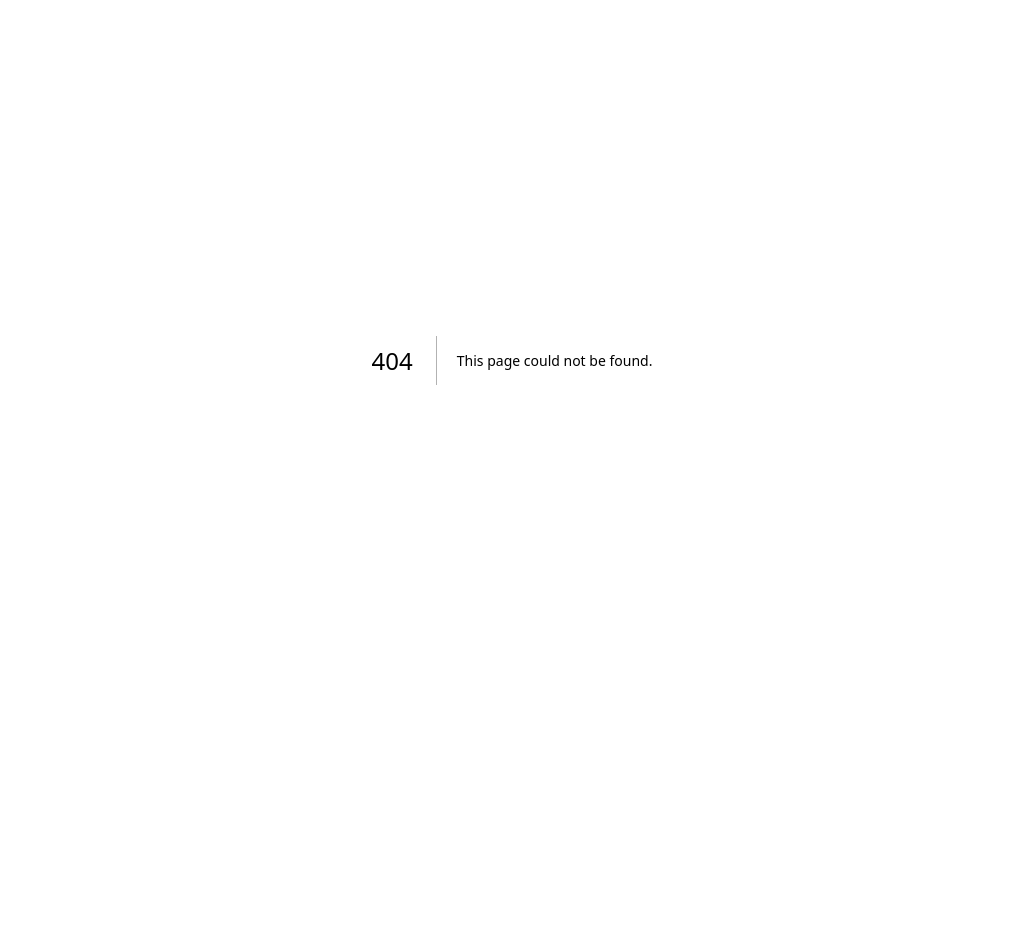
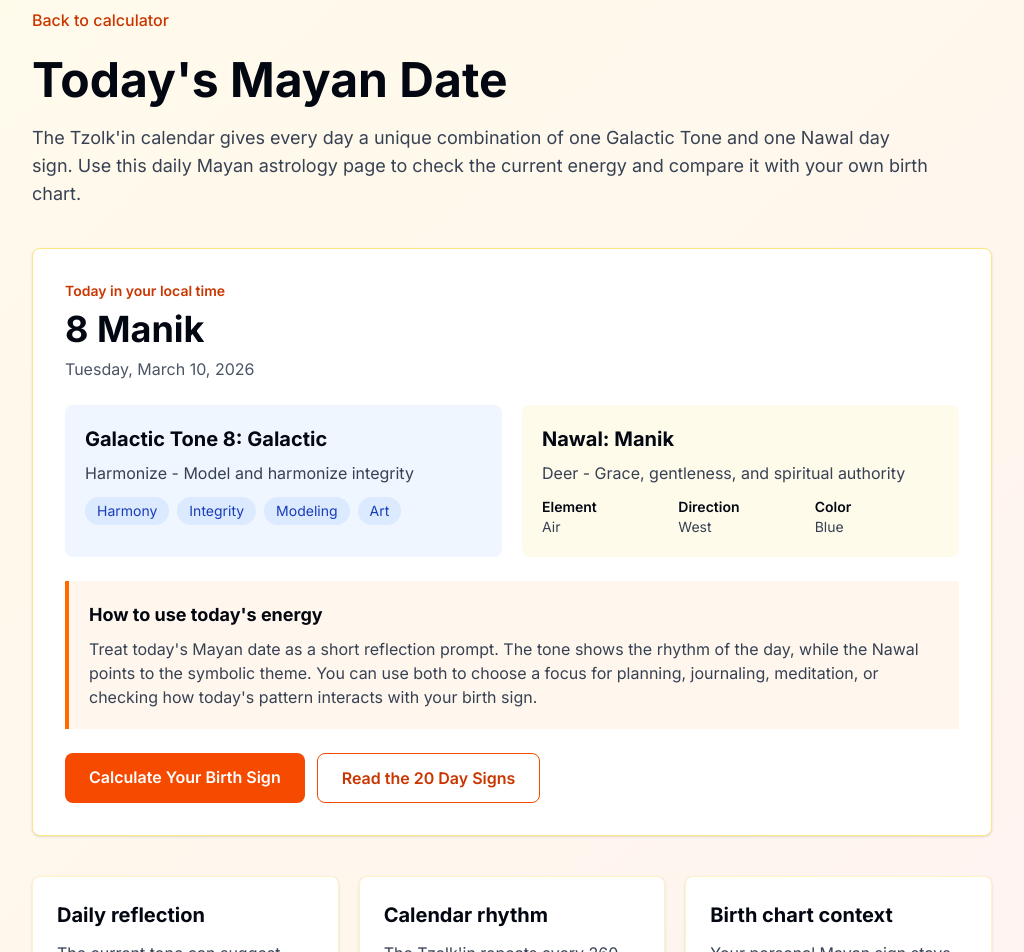
Before and after one commit to security00/mayanastrologycalculator, a Next.js app: page /today in a window 1280 px wide. Before the commit this address had no page. Shown: the part 40-992 px from the top of the page, without its empty margins (128-1152 px from the left). Before the commit the page ends 800 px from the top, so only its background shows below. Built offline with nearby package versions, Linux system fonts and the light colour scheme.

Commit message:
feat: add daily mayan date page

```diff
--- a/app/guide/page.tsx
+++ b/app/guide/page.tsx
@@ -55,6 +55,8 @@ export default function GuidePage() {
             </div>
             <nav className="hidden md:flex space-x-6">
               <Link href="/" className="text-amber-100 hover:text-white transition-colors">Home</Link>
+              <Link href="/birth-chart" className="text-amber-100 hover:text-white transition-colors">Birth Chart</Link>
+              <Link href="/today" className="text-amber-100 hover:text-white transition-colors">Today</Link>
               <Link href="/guide" className="text-amber-100 hover:text-white transition-colors font-semibold">Guide</Link>
               <Link href="/about" className="text-amber-100 hover:text-white transition-colors">About</Link>
             </nav>
@@ -286,7 +288,9 @@ export default function GuidePage() {
             <div className="bg-white rounded-lg shadow-lg p-6 border-2 border-amber-100 hover:border-orange-300 transition-colors">
               <h3 className="text-xl font-semibold text-gray-900 mb-3">Today's Mayan Date</h3>
               <p className="text-gray-600 mb-4">See what day it is in the Mayan calendar and how today's energy affects you.</p>
-              <span aria-disabled="true" className="text-gray-400 cursor-not-allowed select-none pointer-events-none">View Today's Energy → </span>
+              <Link href="/today" className="text-orange-600 hover:text-orange-700 font-medium">
+                View Today's Energy →
+              </Link>
 
             </div>
           </div>
--- a/app/page.tsx
+++ b/app/page.tsx
@@ -83,6 +83,7 @@ export default function Home() {
             <nav className="hidden md:flex space-x-6">
               <Link href="/" className="text-amber-100 hover:text-white transition-colors">Home</Link>
               <Link href="/birth-chart" className="text-amber-100 hover:text-white transition-colors">Birth Chart</Link>
+              <Link href="/today" className="text-amber-100 hover:text-white transition-colors">Today</Link>
               <Link href="/guide" className="text-amber-100 hover:text-white transition-colors">Guide</Link>
               <Link href="/about" className="text-amber-100 hover:text-white transition-colors">About</Link>
             </nav>
@@ -239,8 +240,9 @@ export default function Home() {
             <div className="bg-white rounded-lg shadow-lg p-6 border-2 border-amber-100 hover:border-orange-300 transition-colors">
               <h3 className="text-xl font-semibold text-gray-900 mb-3">Daily Mayan Horoscope</h3>
               <p className="text-gray-600 mb-4">Get your daily guidance based on the current Tzolk'in energy and your personal Mayan astrology.</p>
-              <span aria-disabled="true" className="text-gray-400 cursor-not-allowed select-none pointer-events-none">Read Today's Energy →
-              </span>
+              <Link href="/today" className="text-orange-600 hover:text-orange-700 font-medium">
+                Read Today's Energy →
+              </Link>
             </div>
             <div className="bg-white rounded-lg shadow-lg p-6 border-2 border-amber-100 hover:border-orange-300 transition-colors">
               <h3 className="text-xl font-semibold text-gray-900 mb-3">Mayan Compatibility</h3>
@@ -268,7 +270,7 @@ export default function Home() {
                 <li><span aria-disabled="true" className="text-gray-400 cursor-not-allowed select-none pointer-events-none">Daily Horoscope</span></li>
                 <li><span aria-disabled="true" className="text-gray-400 cursor-not-allowed select-none pointer-events-none">Compatibility</span></li>
                 <li><Link href="/birth-chart" className="hover:text-white">Birth Chart Calculator</Link></li>
-                <li><span aria-disabled="true" className="text-gray-400 cursor-not-allowed select-none pointer-events-none">Today's Mayan Date</span></li>
+                <li><Link href="/today" className="hover:text-white">Today's Mayan Date</Link></li>
               </ul>
             </div>
             <div>
--- a/app/result/page.tsx
+++ b/app/result/page.tsx
@@ -104,6 +104,8 @@ export default function ResultPage() {
             </div>
             <nav className="hidden md:flex space-x-6">
               <Link href="/" className="text-amber-100 hover:text-white transition-colors">Home</Link>
+              <Link href="/birth-chart" className="text-amber-100 hover:text-white transition-colors">Birth Chart</Link>
+              <Link href="/today" className="text-amber-100 hover:text-white transition-colors">Today</Link>
               <Link href="/guide" className="text-amber-100 hover:text-white transition-colors">Guide</Link>
               <Link href="/about" className="text-amber-100 hover:text-white transition-colors">About</Link>
             </nav>
@@ -255,7 +257,9 @@ export default function ResultPage() {
           <div className="bg-white rounded-lg shadow-lg p-6 border-2 border-amber-100 hover:border-orange-300 transition-colors">
             <h3 className="text-xl font-semibold text-gray-900 mb-3">Daily Mayan Energy</h3>
             <p className="text-gray-600 mb-4">See what the current Mayan calendar day means for your personal energy.</p>
-              <span aria-disabled="true" className="text-gray-400 cursor-not-allowed select-none pointer-events-none">Today's Energy → </span>
+              <Link href="/today" className="text-orange-600 hover:text-orange-700 font-medium">
+                Today's Energy →
+              </Link>
 
           </div>
           <div className="bg-white rounded-lg shadow-lg p-6 border-2 border-amber-100 hover:border-orange-300 transition-colors">
--- a/app/sitemap.ts
+++ b/app/sitemap.ts
@@ -1,20 +1,21 @@
 export const dynamic = "force-static";
-﻿import { MetadataRoute } from "next"
+
+import { MetadataRoute } from "next";
 
 export default function sitemap(): MetadataRoute.Sitemap {
-  const baseUrl = 'https://mayanastrologycalculator.com'
-  const lastModified = new Date('2026-06-14')
+  const baseUrl = "https://mayanastrologycalculator.com";
+  const lastModified = new Date("2026-06-14");
 
   return [
-    { url: baseUrl, lastModified, changeFrequency: 'daily', priority: 1 },
-    // /result page excluded - dynamic content, not for indexing
-    { url: `${baseUrl}/birth-chart`, lastModified, changeFrequency: 'monthly', priority: 0.85 },
-    { url: `${baseUrl}/guide`, lastModified, changeFrequency: 'monthly', priority: 0.8 },
-    { url: `${baseUrl}/about`, lastModified, changeFrequency: 'monthly', priority: 0.7 },
-    { url: `${baseUrl}/day-signs`, lastModified, changeFrequency: 'monthly', priority: 0.75 },
-    { url: `${baseUrl}/galactic-tones`, lastModified, changeFrequency: 'monthly', priority: 0.7 },
-    { url: `${baseUrl}/contact`, lastModified, changeFrequency: 'yearly', priority: 0.4 },
-    { url: `${baseUrl}/privacy`, lastModified, changeFrequency: 'yearly', priority: 0.3 },
-    { url: `${baseUrl}/terms`, lastModified, changeFrequency: 'yearly', priority: 0.3 },
-  ]
+    { url: baseUrl, lastModified, changeFrequency: "daily", priority: 1 },
+    { url: `${baseUrl}/today`, lastModified, changeFrequency: "daily", priority: 0.9 },
+    { url: `${baseUrl}/birth-chart`, lastModified, changeFrequency: "monthly", priority: 0.85 },
+    { url: `${baseUrl}/guide`, lastModified, changeFrequency: "monthly", priority: 0.8 },
+    { url: `${baseUrl}/day-signs`, lastModified, changeFrequency: "monthly", priority: 0.75 },
+    { url: `${baseUrl}/about`, lastModified, changeFrequency: "monthly", priority: 0.7 },
+    { url: `${baseUrl}/galactic-tones`, lastModified, changeFrequency: "monthly", priority: 0.7 },
+    { url: `${baseUrl}/contact`, lastModified, changeFrequency: "yearly", priority: 0.4 },
+    { url: `${baseUrl}/privacy`, lastModified, changeFrequency: "yearly", priority: 0.3 },
+    { url: `${baseUrl}/terms`, lastModified, changeFrequency: "yearly", priority: 0.3 },
+  ];
 }
--- /dev/null
+++ b/app/today/TodayReading.tsx
@@ -0,0 +1,89 @@
+'use client';
+
+import Link from 'next/link';
+import { calculateTzolkinDate } from '../lib/mayan-calculator';
+
+function formatToday(date: Date) {
+  return new Intl.DateTimeFormat('en', {
+    weekday: 'long',
+    year: 'numeric',
+    month: 'long',
+    day: 'numeric',
+  }).format(date);
+}
+
+export default function TodayReading() {
+  const today = new Date();
+  const reading = calculateTzolkinDate(today);
+
+  return (
+    <section className="bg-white border border-amber-200 rounded-lg p-6 md:p-8 shadow-sm" suppressHydrationWarning>
+      <p className="text-sm font-semibold text-orange-700 mb-2">Today in your local time</p>
+      <h2 className="text-3xl md:text-4xl font-bold text-gray-950 mb-2">
+        {reading.galacticTone.number} {reading.nawal.name}
+      </h2>
+      <p className="text-gray-600 mb-6">{formatToday(today)}</p>
+
+      <div className="grid grid-cols-1 md:grid-cols-2 gap-5 mb-6">
+        <article className="bg-blue-50 rounded-lg p-5">
+          <h3 className="text-xl font-bold text-gray-950 mb-2">
+            Galactic Tone {reading.galacticTone.number}: {reading.galacticTone.name}
+          </h3>
+          <p className="text-gray-700 mb-3">{reading.galacticTone.meaning}</p>
+          <div className="flex flex-wrap gap-2">
+            {reading.galacticTone.keywords.map((keyword) => (
+              <span key={keyword} className="rounded-full bg-blue-100 text-blue-800 px-3 py-1 text-sm">
+                {keyword}
+              </span>
+            ))}
+          </div>
+        </article>
+
+        <article className="bg-amber-50 rounded-lg p-5">
+          <h3 className="text-xl font-bold text-gray-950 mb-2">
+            Nawal: {reading.nawal.name}
+          </h3>
+          <p className="text-gray-700 mb-3">{reading.nawal.meaning}</p>
+          <dl className="grid grid-cols-3 gap-3 text-sm">
+            <div>
+              <dt className="font-semibold text-gray-950">Element</dt>
+              <dd className="text-gray-700">{reading.nawal.element}</dd>
+            </div>
+            <div>
+              <dt className="font-semibold text-gray-950">Direction</dt>
+              <dd className="text-gray-700">{reading.nawal.direction}</dd>
+            </div>
+            <div>
+              <dt className="font-semibold text-gray-950">Color</dt>
+              <dd className="text-gray-700">{reading.nawal.color}</dd>
+            </div>
+          </dl>
+        </article>
+      </div>
+
+      <div className="bg-orange-50 border-l-4 border-orange-500 p-5 mb-6">
+        <h3 className="text-lg font-bold text-gray-950 mb-2">How to use today's energy</h3>
+        <p className="text-gray-700">
+          Treat today's Mayan date as a short reflection prompt. The tone shows the rhythm of the day,
+          while the Nawal points to the symbolic theme. You can use both to choose a focus for planning,
+          journaling, meditation, or checking how today's pattern interacts with your birth sign.
+        </p>
+      </div>
+
+      <div className="flex flex-col sm:flex-row gap-3">
+        <Link
+          href="/"
+          className="bg-orange-600 text-white px-6 py-3 rounded-lg font-semibold text-center hover:bg-orange-700"
+        >
+          Calculate Your Birth Sign
+        </Link>
+        <Link
+          href="/day-signs"
+          className="border border-orange-600 text-orange-700 px-6 py-3 rounded-lg font-semibold text-center hover:bg-orange-50"
+        >
+          Read the 20 Day Signs
+        </Link>
+      </div>
+    </section>
+  );
+}
--- /dev/null
+++ b/app/today/page.tsx
@@ -0,0 +1,69 @@
+import type { Metadata } from 'next';
+import Link from 'next/link';
+import TodayReading from './TodayReading';
+
+export const metadata: Metadata = {
+  title: "Today's Mayan Date - Daily Tzolk'in Energy",
+  description: "See today's Mayan date in the Tzolk'in calendar. Discover the current Galactic Tone, Nawal day sign, and daily Mayan astrology energy.",
+  keywords: "today's mayan date, mayan date today, today mayan calendar, daily mayan horoscope, tzolkin today, mayan energy today",
+  alternates: { canonical: 'https://mayanastrologycalculator.com/today' },
+  openGraph: {
+    title: "Today's Mayan Date - Daily Tzolk'in Energy",
+    description: "See today's Mayan date in the Tzolk'in calendar and learn the current Nawal and Galactic Tone.",
+    url: 'https://mayanastrologycalculator.com/today',
+    siteName: 'Mayan Astrology Calculator',
+    locale: 'en_US',
+    type: 'website',
+  },
+};
+
+export default function TodayPage() {
+  return (
+    <div className="min-h-screen bg-gradient-to-br from-amber-50 via-orange-50 to-red-50">
+      <main className="max-w-5xl mx-auto px-4 sm:px-6 lg:px-8 py-12">
+        <div className="mb-6">
+          <Link href="/" className="text-orange-700 hover:text-orange-800 font-medium">
+            Back to calculator
+          </Link>
+        </div>
+
+        <section className="mb-10">
+          <h1 className="text-4xl md:text-5xl font-bold text-gray-950 mb-5">
+            Today's Mayan Date
+          </h1>
+          <p className="text-lg text-gray-700 max-w-4xl">
+            The Tzolk'in calendar gives every day a unique combination of one Galactic Tone and one
+            Nawal day sign. Use this daily Mayan astrology page to check the current energy and compare
+            it with your own birth chart.
+          </p>
+        </section>
+
+        <TodayReading />
+
+        <section className="grid grid-cols-1 md:grid-cols-3 gap-5 mt-10">
+          <article className="bg-white border border-amber-100 rounded-lg p-6 shadow-sm">
+            <h2 className="text-xl font-bold text-gray-950 mb-3">Daily reflection</h2>
+            <p className="text-gray-700">
+              The current tone can suggest how to move through the day, from initiating a new focus to
+              refining plans, releasing tension, or completing a cycle.
+            </p>
+          </article>
+          <article className="bg-white border border-amber-100 rounded-lg p-6 shadow-sm">
+            <h2 className="text-xl font-bold text-gray-950 mb-3">Calendar rhythm</h2>
+            <p className="text-gray-700">
+              The Tzolk'in repeats every 260 days. Checking today's sign helps you notice patterns,
+              recurring themes, and personal timing over time.
+            </p>
+          </article>
+          <article className="bg-white border border-amber-100 rounded-lg p-6 shadow-sm">
+            <h2 className="text-xl font-bold text-gray-950 mb-3">Birth chart context</h2>
+            <p className="text-gray-700">
+              Your personal Mayan sign stays the same, while today's sign changes. Reading both gives
+              a simple way to compare personal energy with the day's wider pattern.
+            </p>
+          </article>
+        </section>
+      </main>
+    </div>
+  );
+}
```
Also changed, not shown: 1 other file (tests, documents, lock files or other folders).
